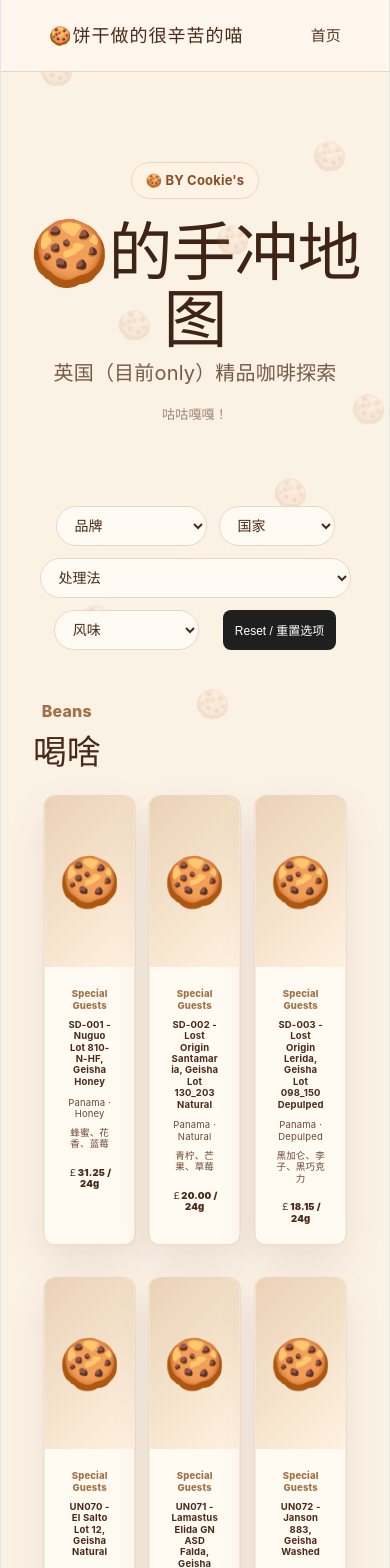
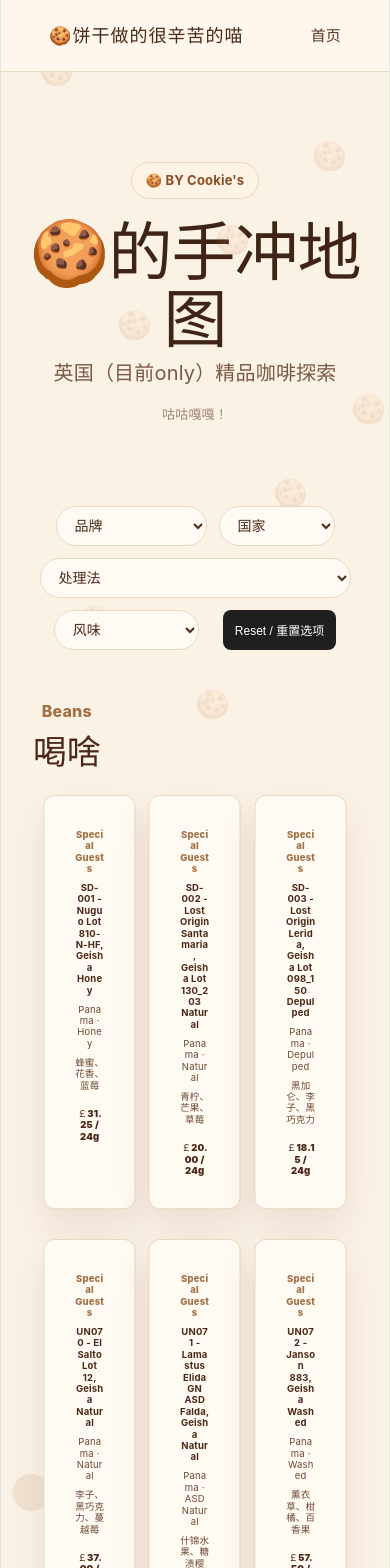
Before and after one commit to davisfang66/coffee-explorer, a React (Vite) app: page / in a window 390 px wide. Shown: the top 1568 px of the page. Built offline with nearby package versions, Linux system fonts and the light colour scheme.

Commit message:
fix mobile viewport

```diff
--- a/src/App.css
+++ b/src/App.css
@@ -603,3 +603,46 @@ h3 {
     font-size: 13px;
   }
 }
+
+/* =========================
+   COFFEE CARD LAYOUT FIX
+========================= */
+
+.coffee-card {
+  padding: 12px 10px;   /* ⭐更紧凑 */
+  display: flex;
+  flex-direction: column;
+  gap: 6px;             /* ⭐控制内部间距 */
+}
+
+/* 标题区域 */
+.coffee-card h3 {
+  margin: 0;
+  line-height: 1.2;
+}
+
+/* 品牌 / 小字 */
+.coffee-card .brand,
+.coffee-card .origin {
+  margin: 0;
+  font-size: 11px;
+  opacity: 0.7;
+}
+
+/* 风味 */
+.coffee-card .flavor {
+  margin: 2px 0;
+  font-size: 12px;
+  line-height: 1.3;
+}
+
+/* 价格区域 */
+.coffee-card .price {
+  margin-top: 6px;
+  font-weight: 600;
+}
+
+/* 防止文字贴边太远 */
+.coffee-card-content {
+  padding: 0;   /* ⭐关键：去掉多余内边距 */
+}
--- a/src/components/CoffeeCard.jsx
+++ b/src/components/CoffeeCard.jsx
@@ -1,7 +1,6 @@
 function CoffeeCard({ brand, name, country, process, flavor, price }) {
     return (
       <div className="coffee-card">
-        <div className="coffee-image">🍪</div>
         <div className="coffee-content">
           <p className="coffee-brand">{brand}</p>
           <h3>{name}</h3>
```
